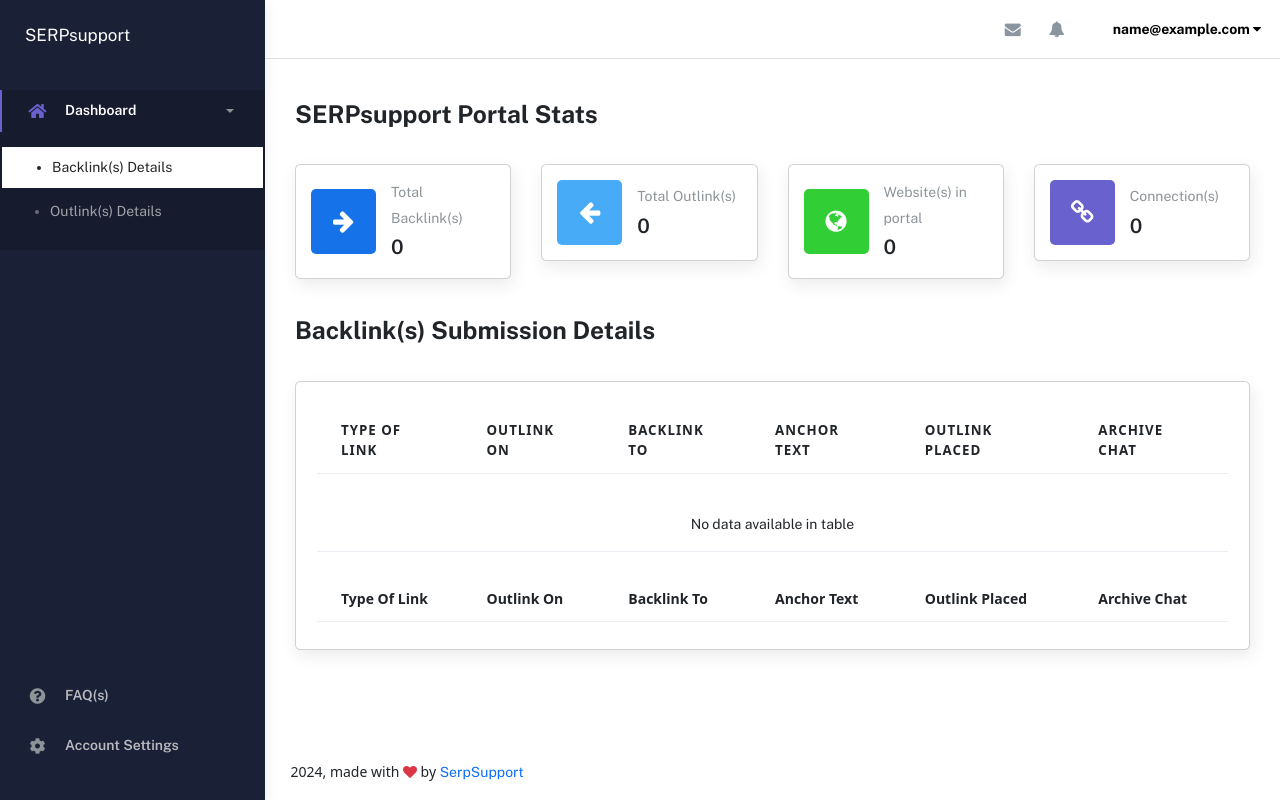
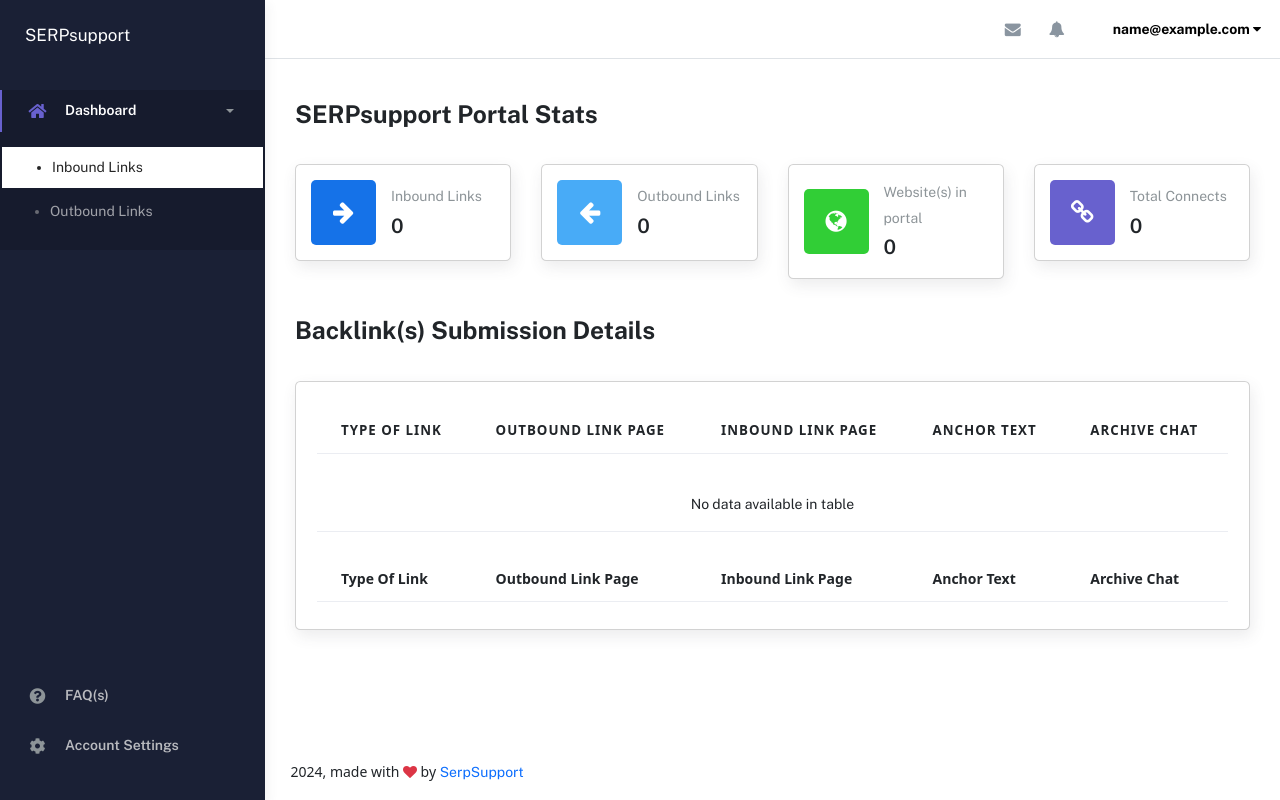
Before and after one commit to Shubham8979agarwal/serpsupport, a Laravel app: page /backlinks-submission-details in a window 1280 px wide. Run offline with Laravel 9, Linux system fonts and the light colour scheme; the visitor is signed in with stand-in values (Sample User, id 1); data comes from the database, SQL or seed files in the repository; data that the repository does not hold is empty; some libraries are stand-ins or nearby versions.

Commit message:
'changenaming'

```diff
--- a/resources/views/admin/all-users.blade.php
+++ b/resources/views/admin/all-users.blade.php
@@ -17,7 +17,7 @@
          <div class="col-md-12">
             <div class="card card-round">
                <div class="card-body p-4">
-                  <table id="all_users" class="table">
+                  <table id="all_users" class="table" style="width:100%">
                      <thead>
                         <tr>
                            <th>Name</th>
--- a/resources/views/admin/all-websites.blade.php
+++ b/resources/views/admin/all-websites.blade.php
@@ -17,7 +17,7 @@
          <div class="col-md-12">
             <div class="card card-round">
                <div class="card-body p-4">
-                  <table id="all_websites" class="table">
+                  <table id="all_websites" class="table" style="width:100%">
                      <thead>
                         <tr>
                            <th>Website URL</th>
--- a/resources/views/frontend/dashboard/accountsettings.blade.php
+++ b/resources/views/frontend/dashboard/accountsettings.blade.php
@@ -1,9 +1,7 @@
 @include('frontend.dashboard.common.header')
 <div class="container">
    <div class="page-inner">
-      <div
-         class="d-flex align-items-left align-items-md-center flex-column flex-md-row pt-2 pb-4"
-         >
+      <div class="d-flex align-items-left align-items-md-center flex-column flex-md-row pt-2 pb-4">
          <div>
             <h3 class="fw-bold mb-3">Account Settings</h3>
             @if (session('message'))
--- a/resources/views/frontend/dashboard/backlinks-submission-details.blade.php
+++ b/resources/views/frontend/dashboard/backlinks-submission-details.blade.php
@@ -18,7 +18,7 @@
                      </div>
                      <div class="col col-stats ms-3 ms-sm-0">
                         <div class="numbers">
-                           <p class="card-category">Total Backlink(s)</p>
+                           <p class="card-category">Inbound Links</p>
                            <h4 class="card-title">{{ $confirmed_backlinks }}</h4>
                         </div>
                      </div>
@@ -37,7 +37,7 @@
                      </div>
                      <div class="col col-stats ms-3 ms-sm-0">
                         <div class="numbers">
-                           <p class="card-category">Total Outlink(s)</p>
+                           <p class="card-category">Outbound Links</p>
                            <h4 class="card-title">{{ $confirmed_outlinks }}</h4>
                         </div>
                      </div>
@@ -75,7 +75,7 @@
                      </div>
                      <div class="col col-stats ms-3 ms-sm-0">
                         <div class="numbers">
-                           <p class="card-category">Connection(s)</p>
+                           <p class="card-category">Total Connects</p>
                            <h4 class="card-title">{{ $connections }}</h4>
                         </div>
                      </div>
@@ -98,10 +98,10 @@
                      <thead>
                         <tr>
                            <th>Type Of Link</th>
-                           <th>Outlink On</th>
-                           <th>Backlink To</th>
+                           <th>Outbound Link Page</th>
+                           <th>Inbound Link Page</th>
                            <th>Anchor Text</th>
-                           <th>Outlink Placed</th>
+                           <!-- <th>Outlink Placed</th> -->
                            <th>Archive Chat</th>
                         </tr>
                      </thead>
@@ -110,10 +110,9 @@
                              @foreach($linkdetails as $index => $mywebsites)
                              <tr>
                                  <td>{{ $mywebsites->typeoflink }}</td>
-                                 <td><a href="{{ $mywebsites->outlink_on }}">{{ $mywebsites->outlink_on }}</a></td>
-                                 <td><a href="{{ $mywebsites->backlink_to }}">{{ $mywebsites->backlink_to }}</a></td>
+                                 <td><a href="https://{{ $mywebsites->outlink_on }}">{{ $mywebsites->outlink_on }}</a></td>
+                                 <td><a href="https://{{ $mywebsites->backlink_to }}">{{ $mywebsites->backlink_to }}</a></td>
                                  <td>{{ $mywebsites->anchor_text }}</td>
-                                 <td>{{ $mywebsites->outlink_placed_on_your_website }}</td>
                                  <td>
                                      <?php
                                          $chatid = $mywebsites->chat_id;
@@ -136,10 +135,10 @@
                      <tfoot>
                         <tr>
                            <th>Type Of Link</th>
-                           <th>Outlink On</th>
-                           <th>Backlink To</th>
+                           <th>Outbound Link Page</th>
+                           <th>Inbound Link Page</th>
                            <th>Anchor Text</th>
-                           <th>Outlink Placed</th>
+                           <!-- <th>Outlink Placed</th> -->
                            <th>Archive Chat</th>
                         </tr>
                      </tfoot>
--- a/resources/views/frontend/dashboard/backlinks.blade.php
+++ b/resources/views/frontend/dashboard/backlinks.blade.php
@@ -42,8 +42,8 @@
             <div class="card card-round">
                <div class="card-header">
                   <div class="card-head-row card-tools-still-right">
-                     <div class="card-title">Backlink connection(s)
-                        <p>These are the websites you get a backlink from</p>
+                     <div class="card-title">Inbound Link Connects
+                        <p>These are the links you receive to your website</p>
                      </div>
                   </div>
                </div>
--- a/resources/views/frontend/dashboard/common/header.blade.php
+++ b/resources/views/frontend/dashboard/common/header.blade.php
@@ -118,14 +118,14 @@
                               <li class="@if(strpos($currentUrl,'backlinks-submission-details')) changebackground @endif">
                                  <a href="{{ route('backlinks-submission-details') }}">
                                  <span class="sub-item">
-                                 Backlink(s) Details
+                                 Inbound Links
                                  </span>
                                  </a>
                               </li>
                               <li class="@if(strpos($currentUrl,'outlinks-submission-details')) changebackground @endif">
                                  <a href="{{ route('outlinks-submission-details') }}">
                                  <span class="sub-item">
-                                 Outlink(s) Details
+                                 Outbound Links
                                  </span>
                                  </a>
                               </li>
@@ -171,7 +171,7 @@
                               <li class="@if(strpos($currentUrl,'backlinks') && ($isActive)) changebackground @endif">
                                  <a href="{{ $backlinkUrl }}">
                                  <span class="sub-item">
-                                 Backlink Connection(s)
+                                 Inbound Link Connects
                                  <span class='flex-shrink-0 badge badge-center rounded-pill bg-danger w-px-20 h-px-20'>
                                  {{ $backlink_count }}
                                  </span>
@@ -181,7 +181,7 @@
                               <li class="@if(strpos($currentUrl,'outlinks') && ($isActive)) changebackground @endif">
                                  <a href="{{ $outlinkUrl }}">
                                  <span class="sub-item">
-                                 Outlink Connection(s)
+                                 Outbound Link Connects
                                  <span class='flex-shrink-0 badge badge-center rounded-pill bg-danger w-px-20 h-px-20'>
                                  {{ $outlink_count }}
                                  </span>
--- a/resources/views/frontend/dashboard/outlinks.blade.php
+++ b/resources/views/frontend/dashboard/outlinks.blade.php
@@ -39,8 +39,8 @@
             <div class="card card-round">
                <div class="card-header">
                   <div class="card-head-row card-tools-still-right">
-                     <div class="card-title">Outlink connection(s)
-                        <p>These are the websites you have to give a backlink to</p>
+                     <div class="card-title">Outbound Link Connects
+                        <p>These are the links you give to other websites</p>
                      </div>
                   </div>
                </div>
```
Also changed, not shown: app/Http/Controllers/GoogleLoginController.php (+13 -29 lines), resources/views/admin/connections.blade.php (+13 -7 lines), resources/views/frontend/dashboard/outlinks-submission-details.blade.php (+9 -10 lines), 2 other files.
